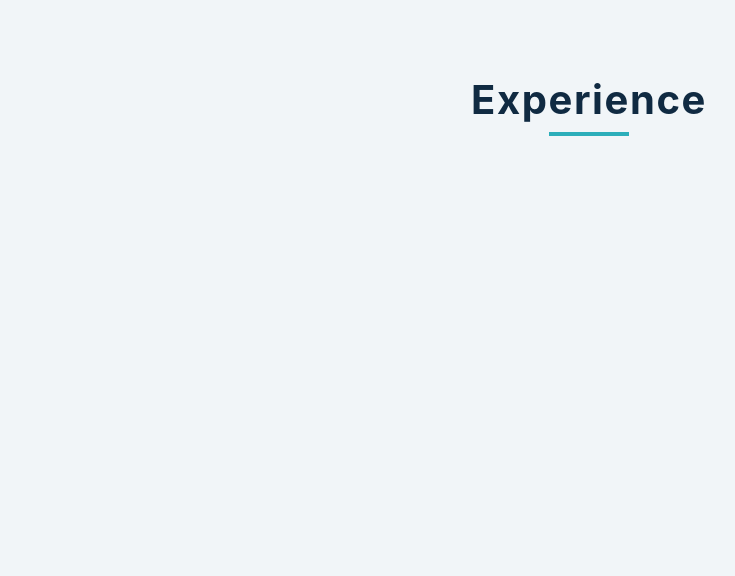
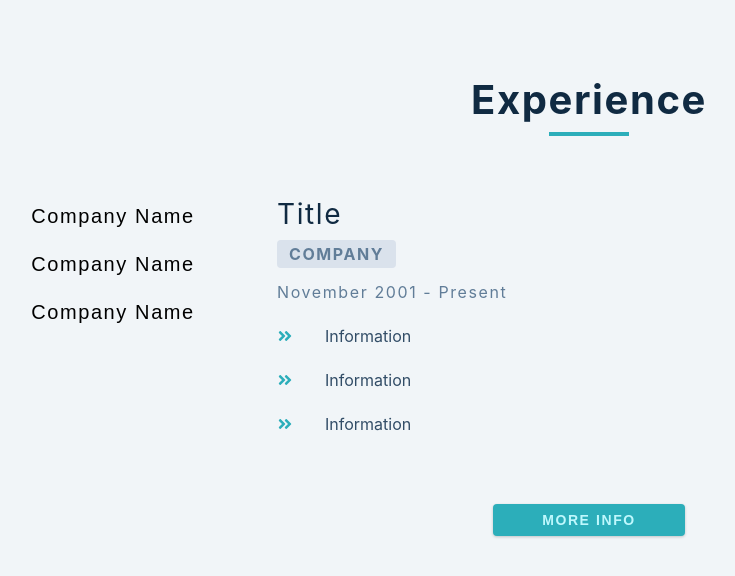
Before and after one commit to aloysiusberonque/TabsExperience, a React (Create React App) app in the folder Setup/: page / in a window 1280 px wide. Shown: the top 576 px of the page, without its empty margins (51-786 px from the left). Built offline with nearby package versions, Linux system fonts and the light colour scheme.

Commit message:
Created layout

```diff
--- a/Setup/src/App.js
+++ b/Setup/src/App.js
@@ -2,12 +2,42 @@ import React, { useState, useEffect } from "react";
 import { FaAngleDoubleRight } from "react-icons/fa";
 const url = "https://course-api.com/react-tabs-project";
 function App() {
+  const [jobs, setJobs] = useState([]);
+  const [value, setValue] = useState(0);
+  // const { company } = jobs[value];
   return (
     <section className="section">
       <div className="title">
         <h2>Experience</h2>
         <div className="underline"></div>
       </div>
+      <div className="jobs-center">
+        <div className="btn-container">
+          <button className="job-btn">Company Name</button>
+          <button className="job-btn">Company Name</button>
+          <button className="job-btn">Company Name</button>
+        </div>
+        <article className="job-info">
+          <h3>Title</h3>
+          <h4>Company</h4>
+          <p className="job-date">November 2001 - Present</p>
+          <div className="job-desc">
+            <FaAngleDoubleRight className="job-icon"></FaAngleDoubleRight>
+            <p>Information</p>
+          </div>
+          <div className="job-desc">
+            <FaAngleDoubleRight className="job-icon"></FaAngleDoubleRight>
+            <p>Information</p>
+          </div>
+          <div className="job-desc">
+            <FaAngleDoubleRight className="job-icon"></FaAngleDoubleRight>
+            <p>Information</p>
+          </div>
+        </article>
+      </div>
+      <button className="btn" type="button">
+        More info
+      </button>
     </section>
   );
 }
```
